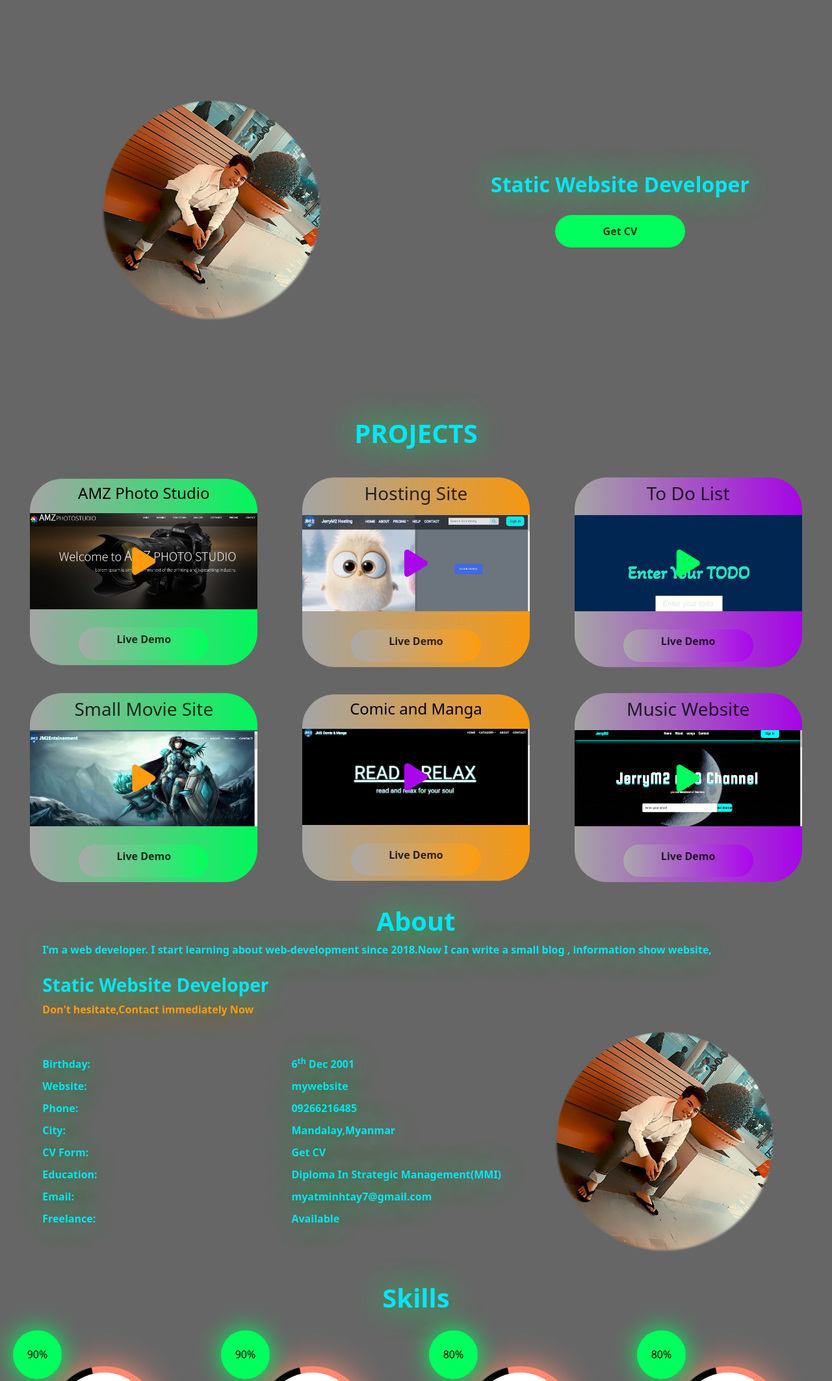
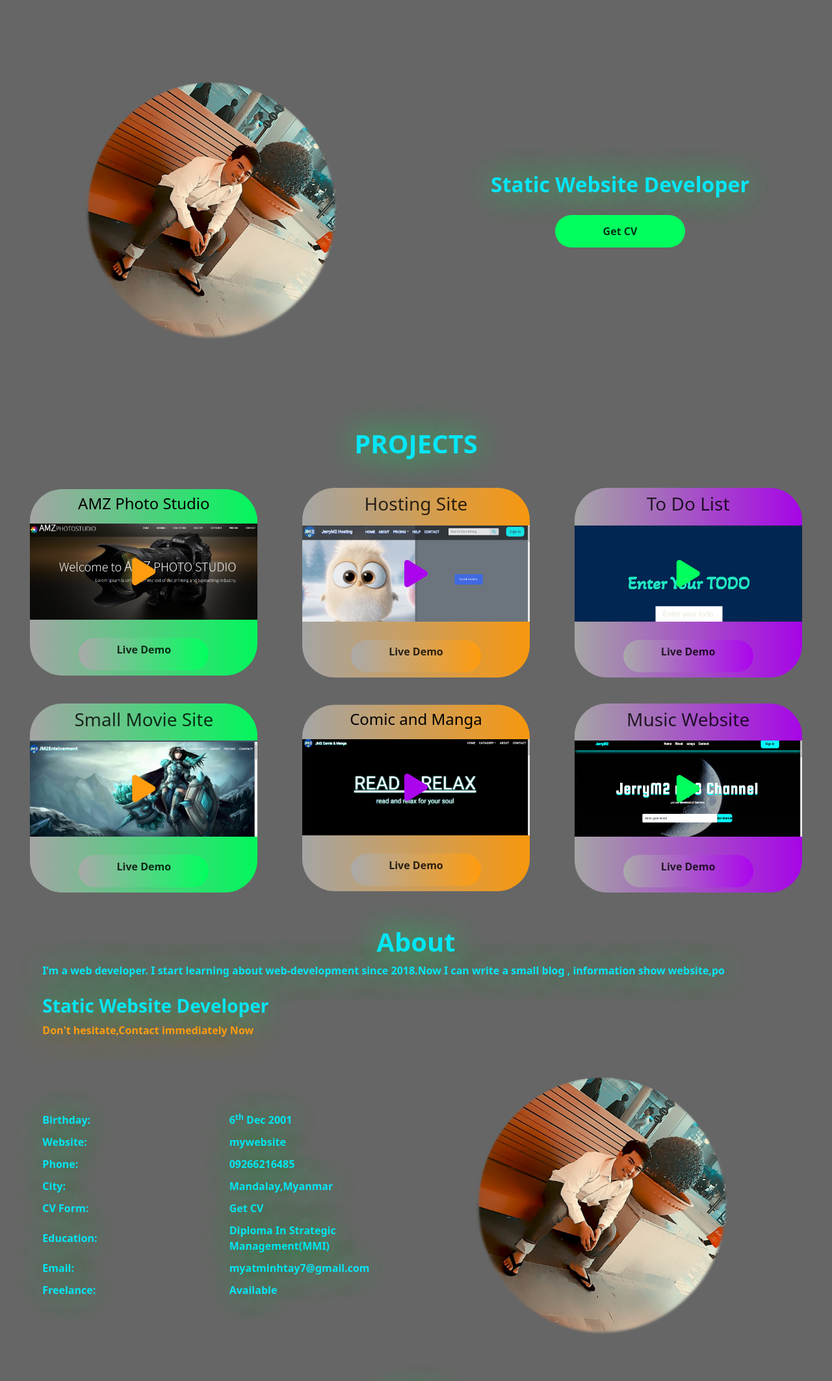
Before and after one commit to MyatMinHtay/myportfolio, a plain HTML site: page index.html in a window 1280 px wide. Shown: the part 97-2223 px from the top of the page at 65% size. Drawn offline with nearby package versions, Linux system fonts and the light colour scheme.

Commit message:
latest version

```diff
--- a/css/style.css
+++ b/css/style.css
@@ -85,30 +85,52 @@ a{
     height: 80vh;
     margin-top: 100px;
     display: flex;
-    position: static;
+    /* position: static; */
+    justify-content: center;
+    align-items: center;
+    /* background-color: #01ff5f; */
+}
+
+.photocontainer{
+
+    height: 450px;
+
+    display: flex;
+    justify-content: center;
+    align-items: center;
 
 }
 
-.photocontainer{
-    /* height: 350px; */
+.paragarphcontainer{
+
     display: flex;
     justify-content: center;
     align-items: center;
     /* background-color: red; */
+
 }
 
-.paragarphcontainer{
-    /* height: 350px; */
-    display: flex;
-    justify-content: center;
-    align-items: center;
-    /* background-color: blue; */
+.myimg{
+
+    width: 400px;
+    height: 400px;
+    background-image: url('../img/myimg.png');
+    background-repeat: no-repeat;
+    background-position: center;
+    background-size: cover;
+
 }
 
-.myimg img{
-    width: 350px;
-    height: 350px;
+@media (max-width:800px){
 
+    .photocontainer{
+
+        height: 350px;
+    }
+    .myimg{
+        width: 300px;
+        height: 300px;
+    }
 }
 
 .paragraph{
@@ -536,24 +558,32 @@ a{
 }
 
 .moreimgs{
+    height: 450px;
     display: flex;
     justify-content: center;
     align-items: center;
+    /* background-color: blue; */
 }
 
-.moreimgs img{
-    width: 350px;
-    height: 350px;
-    /* margin-left: 100px; */
+.moreimgcontainer{
+    width: 400px;
+    height: 400px;
+    background-image: url('../img/myimg.png');
+    background-repeat: no-repeat;
+    background-position: center;
+    background-size: cover;
+    border-radius: 50%;
+
 
 }
 
 .detailboxs{
     display: flex;
-    justify-content: center;
+    justify-content: space-between;
     align-items: center;
     margin: 10px 0;
     flex-wrap: wrap;
+    /* background-color: red; */
 }
 
 
@@ -568,14 +598,28 @@ a{
 
 }
 
+@media(max-width:800px){
+    .moreimgs{
+
+        height: 350px;
+    }
+
+    .moreimgcontainer{
+        height: 300px;
+    }
+}
 
 @media(max-width:600px){
     .moreinfoboxs{
         flex-direction: column;
     }
 
-    .moreimgs img{
-        width: 300px;
+    .moreimgs{
+
+        height: 350px;
+    }
+
+    .moreimgcontainer{
         height: 300px;
     }
 
--- a/index.html
+++ b/index.html
@@ -76,13 +76,14 @@
              <div class="row">
 
                 <div class="col-12 mx-auto  mm">
-                    <div class="col-10 mx-auto col-md-6 photocontainer">
+
+                    <div class="col-12 col-sm-6 mx-auto  photocontainer">
                         <div class="myimg">
-                            <img src="img/myimg.png" alt="">
+
                         </div>
                      </div>
 
-                     <div class="col-12 mx-auto my-2 col-md-6 paragarphcontainer">
+                     <div class="col-12 col-sm-6 mx-auto my-2  paragarphcontainer">
                            <div class="paragraph">
                                <h2 class="edu">Static Website Developer</h2>
                                <div class="d-grid">
@@ -93,6 +94,7 @@
 
                            </div>
                      </div>
+
                 </div>
 
 
@@ -106,7 +108,7 @@
 
      <!-- START PROJECTS SECTION  -->
 
-     <section class="projects" id="project">
+     <section class="projects my-3" id="project">
          <div class="container-fluid">
             <div class="row">
                 <div class="col-12 text-center">
@@ -284,7 +286,7 @@
                                         <p class="edu2child">Don't hesitate,Contact immediately Now</p>
                                     </div>
 
-                                    <div class="col-12 col-sm-8">
+                                    <div class="col-12 col-lg-6">
                                         <div class="detailboxs-child edu2">
 
                                             <div class="col-5 col-sm-6"><span>Birthday:</span></div>
@@ -340,9 +342,9 @@
                                     </div>
 
 
-                                    <div class="col-12 col-sm-4 moreimgs">
-                                            <div>
-                                                <img src="img/myimg.png" alt="">
+                                    <div class="col-12 col-lg-6 my-3 moreimgs">
+                                            <div class="moreimgcontainer">
+                                                <!-- <img src="img/myimg.png" alt=""> -->
                                             </div>
 
 
```
